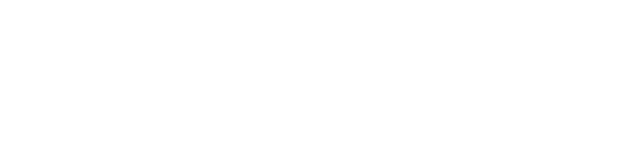
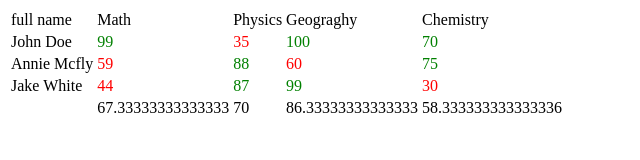
Before and after one commit to lasha127/lvl1-LashaD, a plain HTML site: page index.html in a window 1280 px wide. Shown: the whole page, without its empty margins (0-640 px from the left). Drawn offline with Linux system fonts and the light colour scheme.

Commit message:
davaleba

```diff
--- a/index.html
+++ b/index.html
@@ -8,7 +8,8 @@
     <link rel="stylesheet" href="style.css">
 </head>
 <body>
-
+    <table class="myTable">
+    </table>
     <script src="script.js"></script>
 </body>
 </html>
--- a/script.js
+++ b/script.js
@@ -0,0 +1,122 @@
+const objectNames = ["Math","Physics","Geograghy","Chemistry"];
+const students = [
+    {
+        name:"John",
+        lastname: "Doe",
+        grades : [99,35,100,70]
+    },
+    {
+        name:"Annie",
+        lastname: "Mcfly",
+        grades : [59,88,60,75]
+    },
+    {
+        name:"Jake",
+        lastname: "White",
+        grades : [44,87,99,30]
+    },
+]
+
+const tableRef = document.querySelector(".myTable");
+
+// generate header
+let headerRow = document.createElement("tr");
+let fullnameCell = document.createElement("td");
+fullnameCell.textContent = "full name"
+headerRow.appendChild(fullnameCell);
+
+for (let i = 0; i < objectNames.length; i++) {
+    let objectNameCell = document.createElement("td");
+    objectNameCell.textContent = objectNames[i];
+    headerRow.appendChild(objectNameCell);
+}
+tableRef.appendChild(headerRow);
+
+// calculate average scores
+let mathTotal = 0;
+let physicsTotal = 0;
+let geographyTotal = 0;
+let chemistryTotal = 0;
+
+for (let i = 0; i < students.length; i++) {
+    mathTotal += students[i].grades[0];
+    physicsTotal += students[i].grades[1];
+    geographyTotal += students[i].grades[2];
+    chemistryTotal += students[i].grades[3];
+}
+// console.log({mathTotal},{physicsTotal},{geographyTotal},{chemistryTotal});
+let mathAvg = mathTotal / students.length;
+let physicsAvg = physicsTotal / students.length;
+let geographyAvg = geographyTotal / students.length;
+let chemistryAvg = chemistryTotal / students.length;
+
+for (let i = 0; i < students.length; i++) {
+    let studentRow = document.createElement("tr");
+
+    let nameCell = document.createElement("td");
+    nameCell.textContent = students[i].name + " " + students[i].lastname;
+
+    let mathCell = document.createElement("td");
+    mathCell.textContent = students[i].grades[0];
+    if (students[i].grades[0] < mathAvg){
+        mathCell.classList.add("red-text");
+    } else {
+        mathCell.classList.add("green-text");
+    }
+
+    let physicsCell = document.createElement("td");
+    physicsCell.textContent = students[i].grades[1];
+    if (students[i].grades[1] < physicsAvg){
+        physicsCell.classList.add("red-text");
+    } else {
+        physicsCell.classList.add("green-text");
+    }
+
+    let geographyCell = document.createElement("td");
+    geographyCell.textContent = students[i].grades[2];
+    if (students[i].grades[2] < geographyAvg){
+        geographyCell.classList.add("red-text");
+    } else {
+        geographyCell.classList.add("green-text");
+    }
+
+    let ChemistryCell = document.createElement("td");
+    ChemistryCell.textContent = students[i].grades[3];
+    if (students[i].grades[3] < chemistryAvg){
+        ChemistryCell.classList.add("red-text");
+    } else {
+        ChemistryCell.classList.add("green-text");
+    }
+
+    studentRow.appendChild(nameCell);
+    studentRow.appendChild(mathCell);
+    studentRow.appendChild(physicsCell);
+    studentRow.appendChild(geographyCell);
+    studentRow.appendChild(ChemistryCell);
+    tableRef.appendChild(studentRow);
+}
+
+// display average scores
+let averageScoresRow = document.createElement("tr");
+
+let emptyCell = document.createElement("td");
+emptyCell.textContent = "   ";
+
+let mathAvgCell = document.createElement("td");
+mathAvgCell.textContent = mathAvg;
+
+let physicsAvgCell = document.createElement("td");
+physicsAvgCell.textContent = physicsAvg;
+
+let geographyAvgCell = document.createElement("td");
+geographyAvgCell.textContent = geographyAvg;
+
+let chemistryAvgCell = document.createElement("td");
+chemistryAvgCell.textContent = chemistryAvg;
+
+averageScoresRow.appendChild(emptyCell);
+averageScoresRow.appendChild(mathAvgCell);
+averageScoresRow.appendChild(physicsAvgCell);
+averageScoresRow.appendChild(geographyAvgCell);
+averageScoresRow.appendChild(chemistryAvgCell);
+tableRef.appendChild(averageScoresRow);
--- a/style.css
+++ b/style.css
@@ -0,0 +1,7 @@
+.red-text {
+    color:red;
+}
+
+.green-text {
+    color: green;
+}
```
